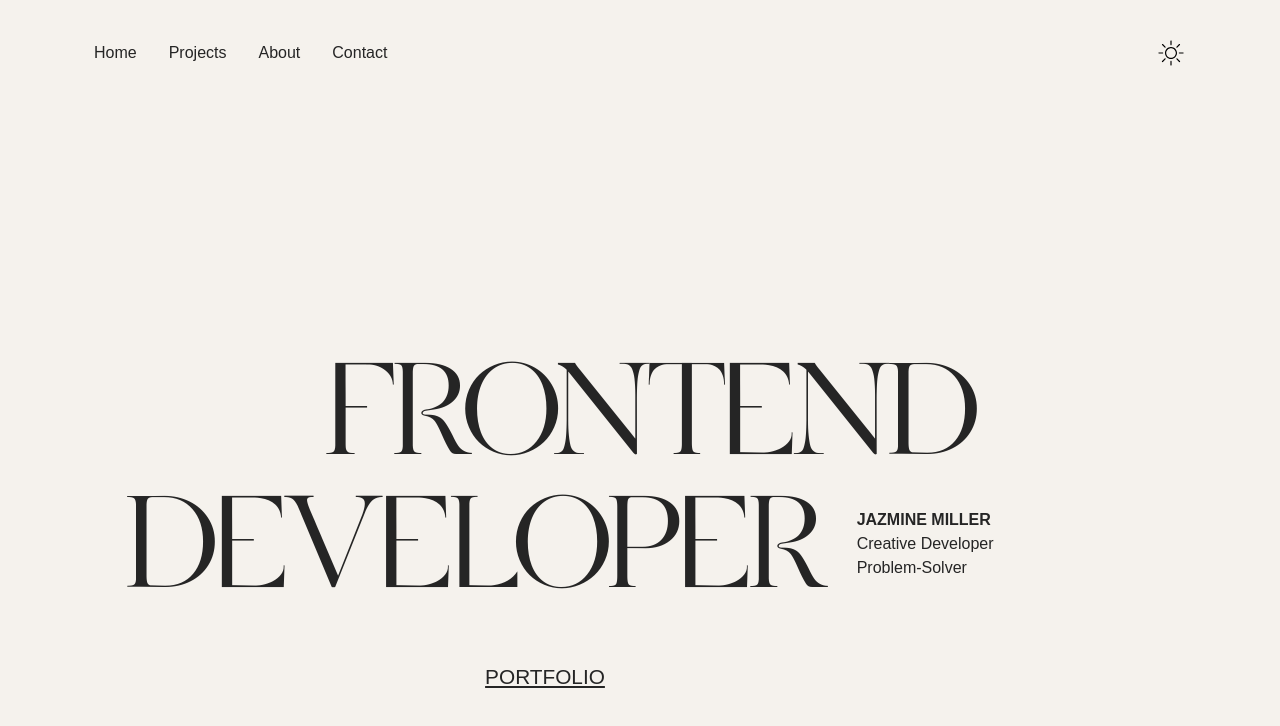
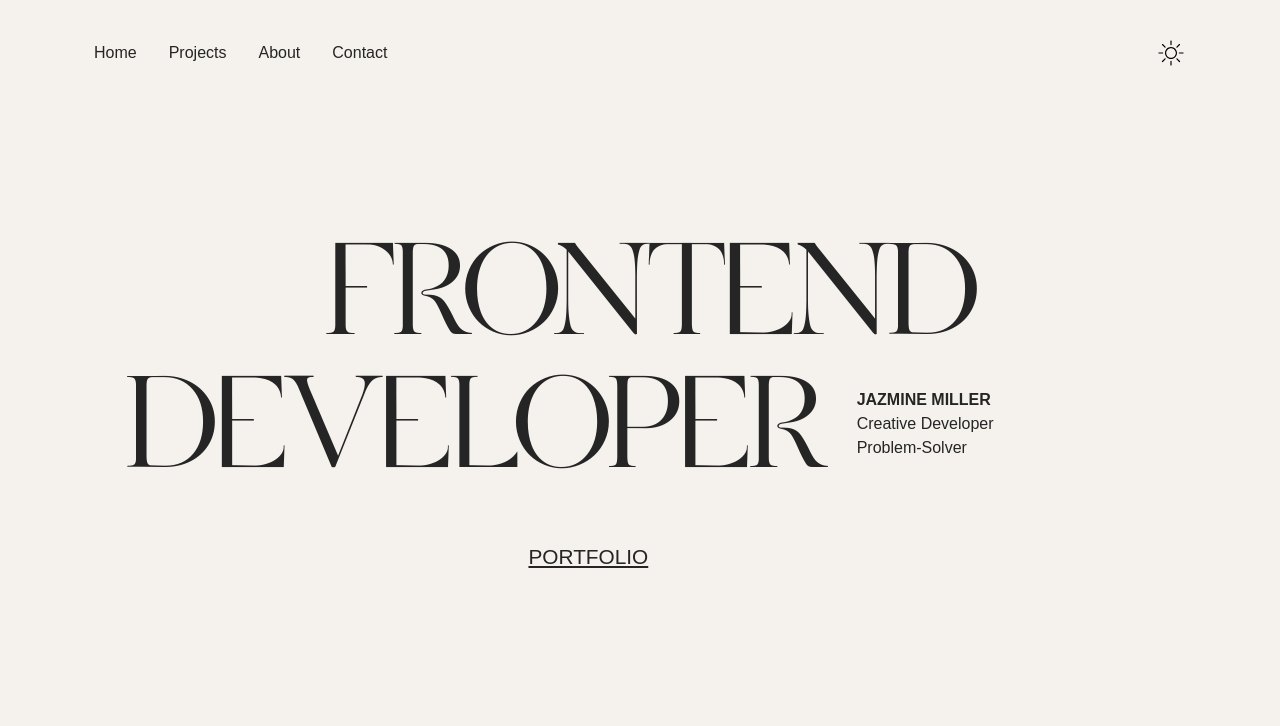
Before and after one commit to jazdmiller/jazmine-miller-portfolio, a React (Vite) app: page / in a window 1280 px wide. Shown: the top 726 px of the page. Built offline with nearby package versions, Linux system fonts and the light colour scheme.

Commit message:
home page layout update

```diff
--- a/src/App.scss
+++ b/src/App.scss
@@ -965,7 +965,7 @@ body {
   }
 
   .home-container {
-    min-height: 100vh;
+    min-height: 70vh;
   }
 
   .dev-row {
@@ -1014,7 +1014,9 @@ body {
   }
 
 
-
+  .btn-col{
+    margin-left: 10%;
+  }
 
 
   html,
```
